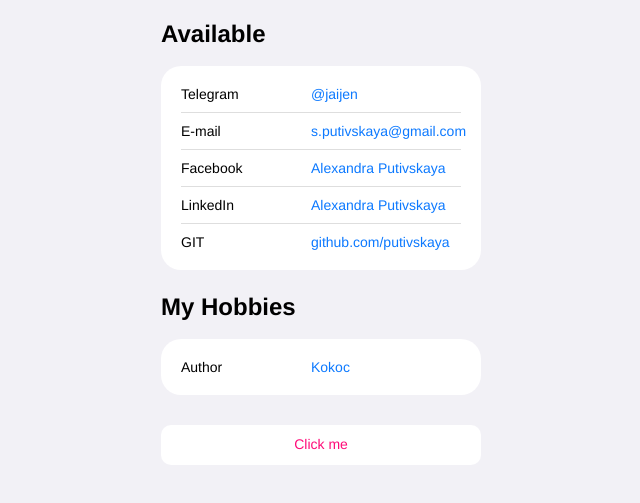
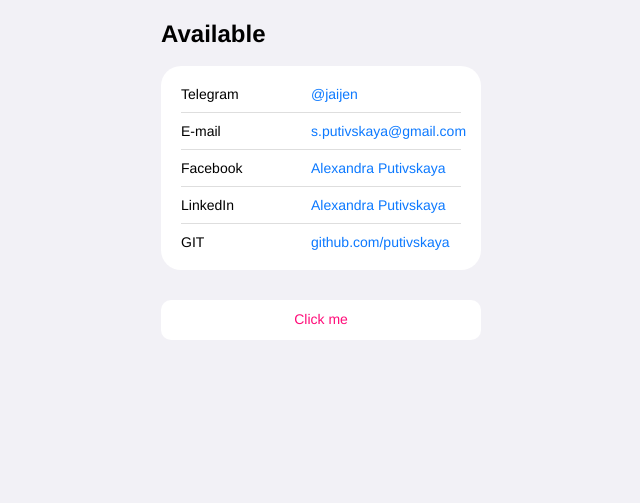
Before and after one commit to putivskaya/putivskaya1, a plain HTML site: page index.html in a window 1280 px wide. Shown: the part 165-668 px from the top of the page, without its empty margins (319-959 px from the left). Drawn offline with Linux system fonts and the light colour scheme.

Commit message:
Update index.html

```diff
--- a/index.html
+++ b/index.html
@@ -44,16 +44,6 @@
             <a class="linsk__link" href="https://github.com/putivskaya">github.com/putivskaya</a>
           </li>
         </ul>
-      </section>
-      <section class="links">
-        <h2 class="links__header">My Hobbies</h2>
-        <ul class="links__container">
-          <li class="links__link">
-            <p class="links__title">Author</p>
-            <a class="linsk__link" href="https://kokoc.com/blog/authors/aleksandra-putivskaya/">Kokoc</a>
-          </li>
-        </ul>
-      </section>
     </main>
     <footer>
       <button type = "button" class="button-link" href=""> Click me </button>
```
